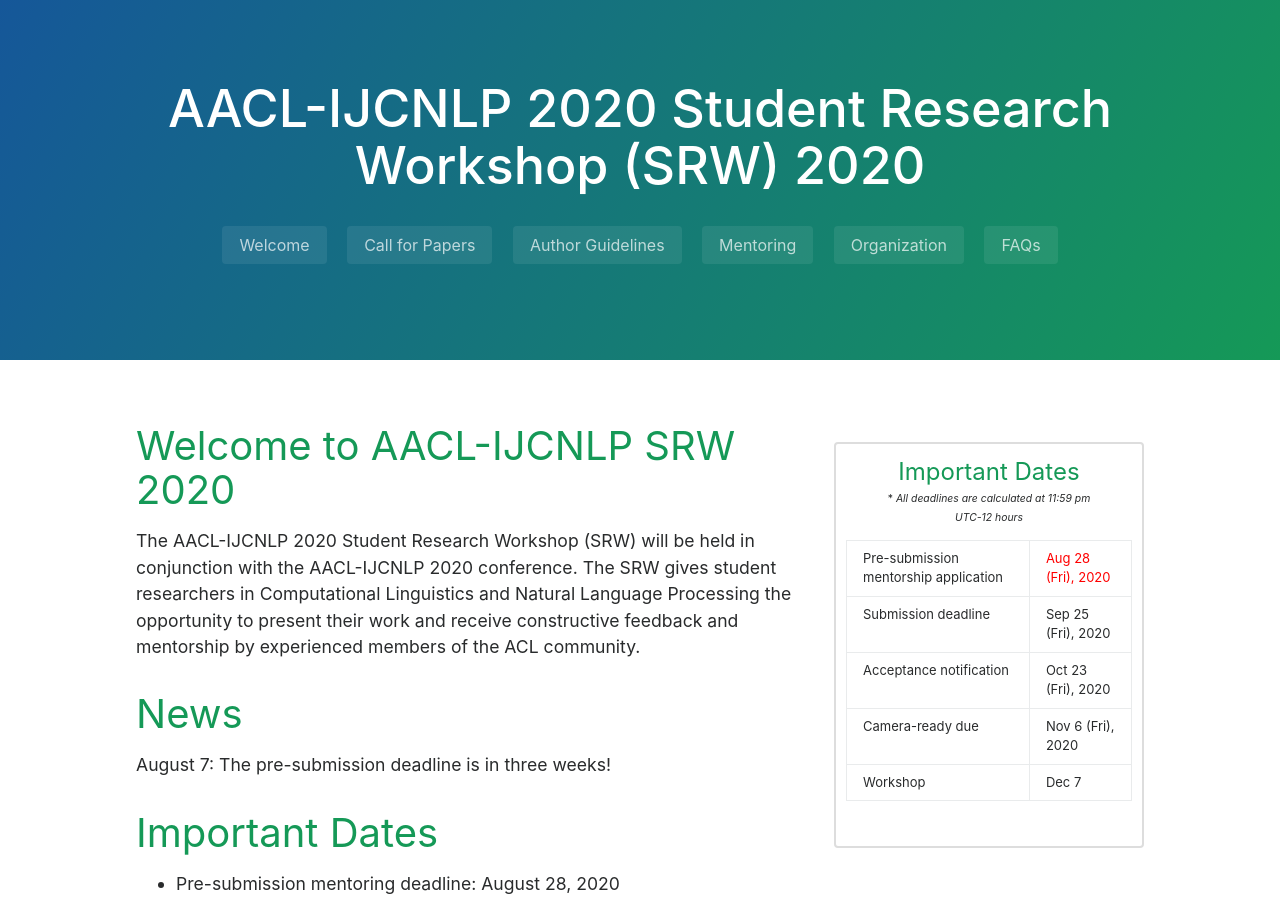
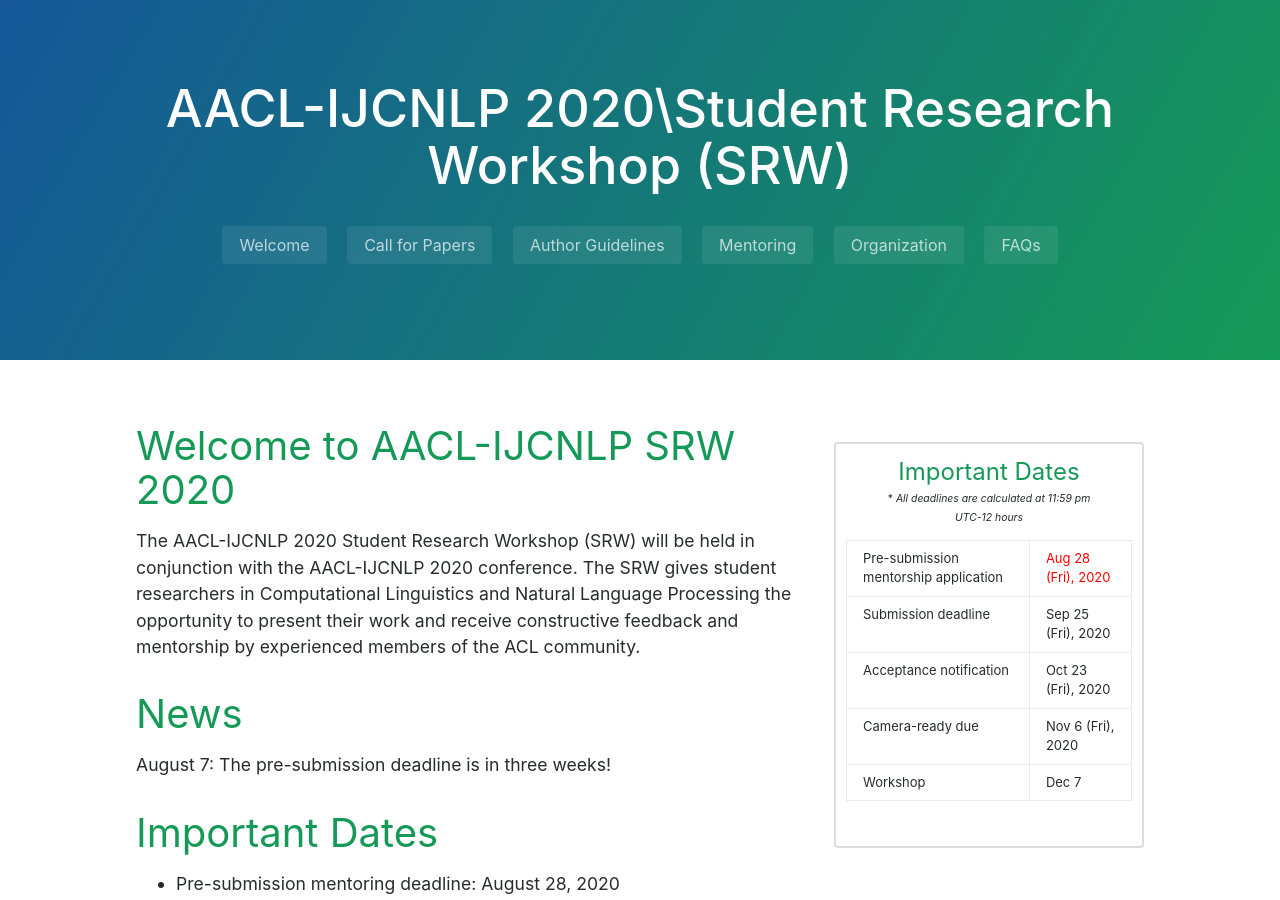
Before and after one commit to aacl2023-srw/aacl2023-srw.github.io, a Jekyll site: the page built from index.md, in a window 1280 px wide and 900 px high. Built offline with Jekyll 4.4.1, drawn with Linux system fonts in a browser that asks for light colours.

Commit message:
Update _config.yml

```diff
--- a/_config.yml
+++ b/_config.yml
@@ -20,7 +20,7 @@ theme: jekyll-theme-cayman
 # Site Settings
 locale                   : "en"
 baseurl                  : ""
-title                    : "AACL-IJCNLP 2020 Student Research Workshop (SRW) 2020"
+title                    : "AACL-IJCNLP 2020\\Student Research Workshop (SRW)"
 title_separator          : "-"
 name                     : "ACL"
 description              : "In conjunction with AACL-IJCNLP 2020"
```
